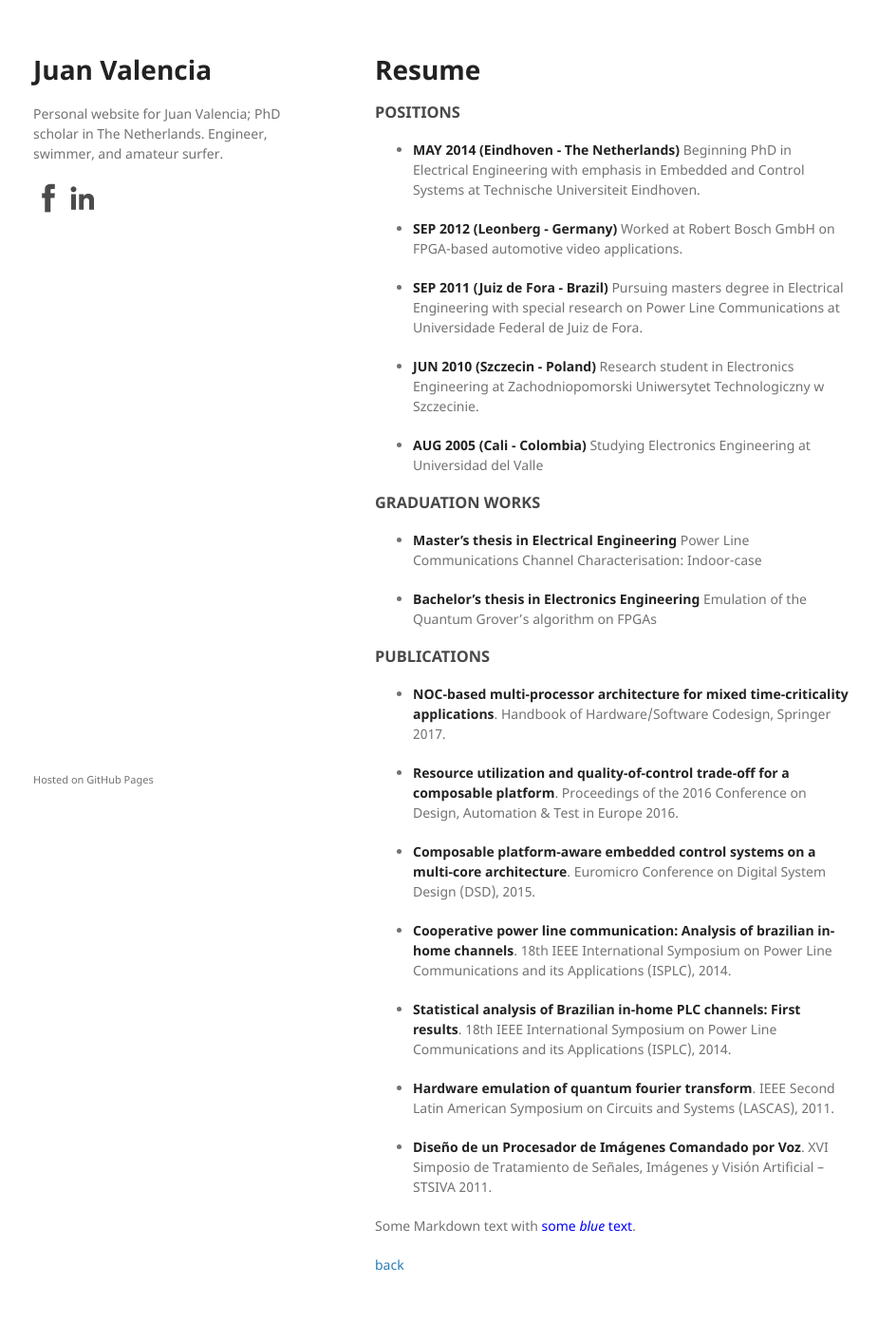
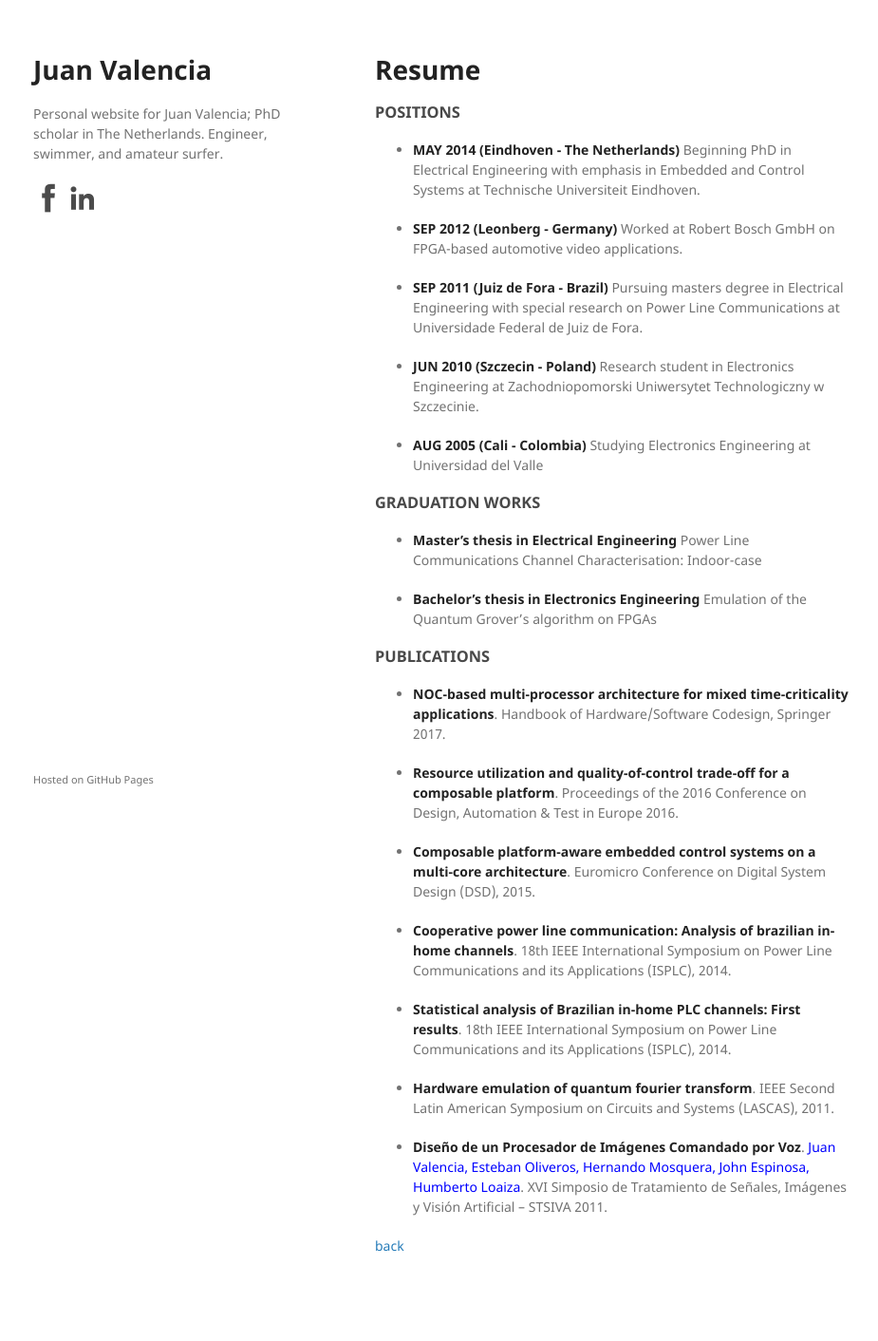
Before and after one commit to juanvalen15/juanvalen15.github.io, a Jekyll site: the page built from resume.md, in a window 1280 px wide. Shown: the whole page at 95% size, without its empty margins (175-1100 px from the left). Built offline with Jekyll 4.4.1, drawn with Linux system fonts in a browser that asks for light colours; our own code applies the rules of GitHub Pages for plain Markdown files.

```diff
--- a/resume.md
+++ b/resume.md
@@ -40,8 +40,8 @@ layout: default
 
 - **Hardware emulation of quantum fourier transform**. IEEE Second Latin American Symposium on Circuits and Systems (LASCAS), 2011.
 
-- **Diseño de un Procesador de Imágenes Comandado por Voz**. XVI Simposio de Tratamiento de Señales, Imágenes y Visión Artificial – STSIVA 2011.
+- **Diseño de un Procesador de Imágenes Comandado por Voz**. <span style="color:blue">Juan Valencia, Esteban Oliveros, Hernando Mosquera, John Espinosa, Humberto Loaiza</span>. XVI Simposio de Tratamiento de Señales, Imágenes y Visión Artificial – STSIVA 2011.
 
-Some Markdown text with <span style="color:blue">some *blue* text</span>.
+
 
 [back](./)
```
